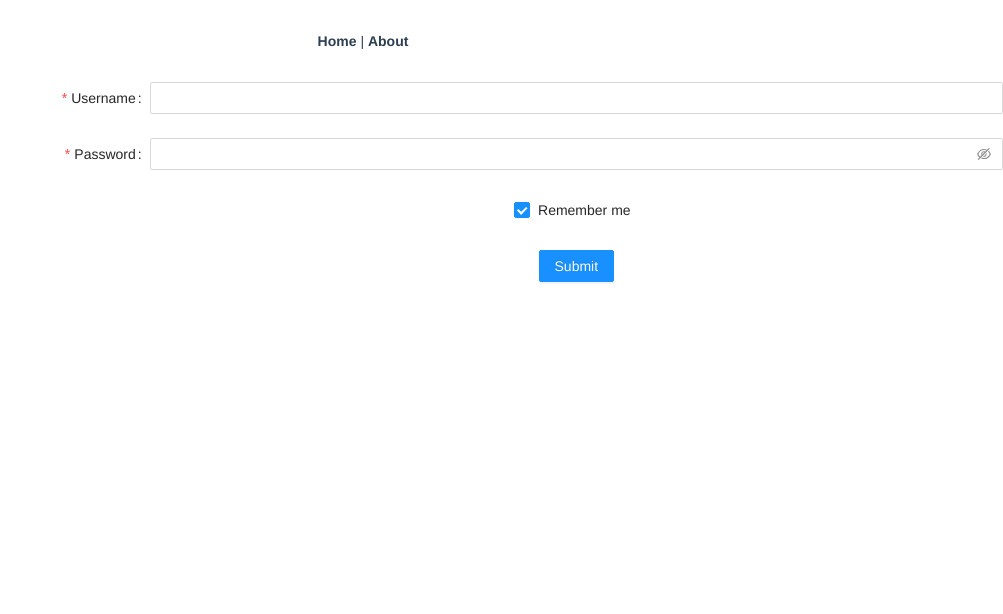
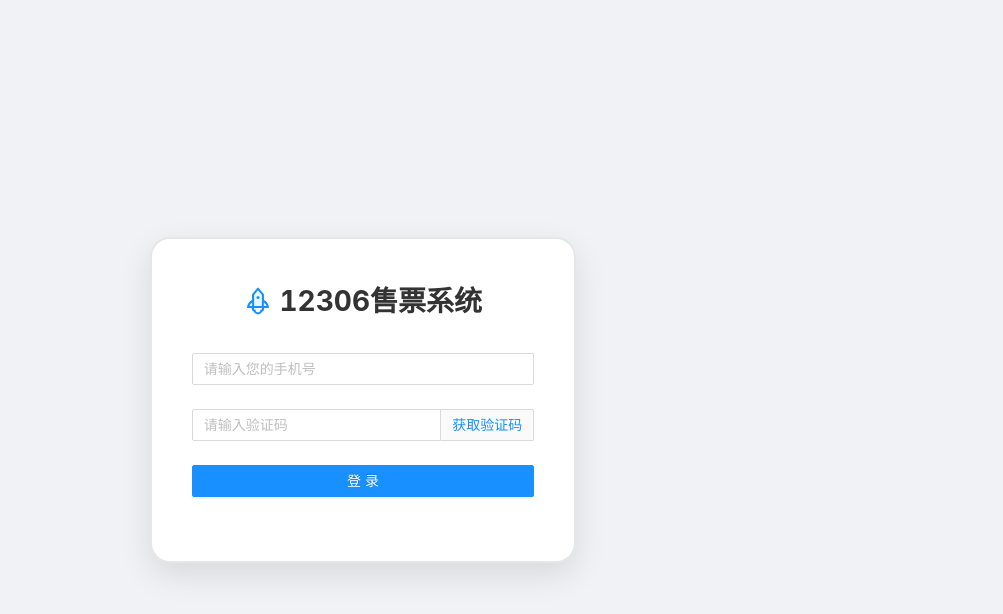
Before and after one commit to ZjlShenshiqing/TrainSystem, a Vue app in the folder web/: page /login in a window 1280 px wide. Shown: the top 614 px of the page, without its empty margins (277-1280 px from the left). Built offline with nearby package versions, Linux system fonts and the light colour scheme.

Commit message:
前端登录页面的重构，加入css样式确保美观

```diff
--- a/web/package.json
+++ b/web/package.json
@@ -10,6 +10,7 @@
   "dependencies": {
     "@ant-design/icons-vue": "^6.1.0",
     "ant-design-vue": "^3.2.15",
+    "axios": "^1.3.2",
     "core-js": "^3.8.3",
     "vue": "^3.2.13",
     "vue-router": "^4.0.3",
--- a/web/src/App.vue
+++ b/web/src/App.vue
@@ -1,30 +1,3 @@
 <template>
-  <nav>
-    <router-link to="/">Home</router-link> |
-    <router-link to="/about">About</router-link>
-  </nav>
   <router-view/>
 </template>
-
-<style>
-#app {
-  font-family: Avenir, Helvetica, Arial, sans-serif;
-  -webkit-font-smoothing: antialiased;
-  -moz-osx-font-smoothing: grayscale;
-  text-align: center;
-  color: #2c3e50;
-}
-
-nav {
-  padding: 30px;
-}
-
-nav a {
-  font-weight: bold;
-  color: #2c3e50;
-}
-
-nav a.router-link-exact-active {
-  color: #42b983;
-}
-</style>
--- a/web/src/views/train-login.vue
+++ b/web/src/views/train-login.vue
@@ -1,55 +1,160 @@
 <template>
+  <div class="dynamic-background"></div>
+  <a-row class="login" type="flex" justify="center" align="middle">
+    <a-col :xs="22" :sm="18" :md="12" :lg="8" class="login-main">
+      <h1 class="login-title"><rocket-two-tone />&nbsp;12306售票系统</h1>
       <a-form
-      :model="formState"
+          :model="loginForm"
           name="basic"
-      :label-col="{ span: 8 }"
-      :wrapper-col="{ span: 16 }"
           autocomplete="off"
-      @finish="onFinish"
-      @finishFailed="onFinishFailed"
       >
         <a-form-item
-        label="Username"
-        name="username"
-        :rules="[{ required: true, message: 'Please input your username!' }]"
+            label=""
+            name="mobile"
+            :rules="[{ required: true, message: '请输入手机号!' }]"
         >
-      <a-input v-model:value="formState.username" />
+          <a-input v-model:value="loginForm.mobile" placeholder="请输入您的手机号"/>
         </a-form-item>
 
         <a-form-item
-        label="Password"
-        name="password"
-        :rules="[{ required: true, message: 'Please input your password!' }]"
+            label=""
+            name="code"
+            :rules="[{ required: true, message: '请输入验证码!' }]"
         >
-      <a-input-password v-model:value="formState.password" />
+          <a-input v-model:value="loginForm.code" placeholder="请输入验证码">
+            <template #addonAfter>
+              <a @click="sendCode" class="get-code-button">获取验证码</a>
+            </template>
+          </a-input>
         </a-form-item>
 
-    <a-form-item name="remember" :wrapper-col="{ offset: 8, span: 16 }">
-      <a-checkbox v-model:checked="formState.remember">Remember me</a-checkbox>
+        <a-form-item>
+          <a-button type="primary" block class="login-button" @click="login">登录</a-button>
         </a-form-item>
 
-    <a-form-item :wrapper-col="{ offset: 8, span: 16 }">
-      <a-button type="primary" html-type="submit">Submit</a-button>
-    </a-form-item>
       </a-form>
+    </a-col>
+  </a-row>
 </template>
-<script setup>
-import { reactive } from 'vue';  // 引入 Vue 的 reactive 方法，用于创建响应式数据
 
-// 定义表单状态对象，使用 reactive 使其成为响应式
-const formState = reactive({
-  username: '',  // 用户名，初始为空字符串
-  password: '',  // 密码，初始为空字符串
-  remember: true,  // 记住我选项，初始为 true
+<script>
+import { defineComponent, reactive } from 'vue';
+import axios from 'axios';
+import { notification } from 'ant-design-vue';
+import { useRouter } from 'vue-router'
+import store from "@/store";
+
+export default defineComponent({
+  name: "login-view",
+  setup() {
+    const router = useRouter();
+
+    const loginForm = reactive({
+      mobile: '',
+      code: '',
     });
 
-// 表单提交成功时的处理函数
-const onFinish = values => {
-  console.log('Success:', values);  // 打印提交成功的数据
+    const sendCode = () => {
+      axios.post("/member/member/send-code", {
+        mobile: loginForm.mobile
+      }).then(response => {
+        let data = response.data;
+        if (data.success) {
+          notification.success({ description: '发送验证码成功！' });
+          loginForm.code = "8888";
+        } else {
+          notification.error({ description: data.message });
+        }
+      });
     };
 
-// 表单提交失败时的处理函数
-const onFinishFailed = errorInfo => {
-  console.log('Failed:', errorInfo);  // 打印提交失败的错误信息
+    const login = () => {
+      axios.post("/member/member/login", loginForm).then((response) => {
+        let data = response.data;
+        if (data.success) {
+          notification.success({ description: '登录成功！' });
+          // 登录成功，跳到控台主页
+          router.push("/welcome");
+          store.commit("setMember", data.content);
+        } else {
+          notification.error({ description: data.message });
+        }
+      })
     };
+
+    return {
+      loginForm,
+      sendCode,
+      login
+    };
+  },
+});
 </script>
+
+<style>
+.login-main h1 {
+  font-size: 28px;
+  font-weight: bold;
+  text-align: center;
+  color: #333;
+  margin-bottom: 30px;
+}
+
+.login-main {
+  padding: 40px;
+  border: 2px solid #e6e6e6;
+  border-radius: 20px;
+  background-color: #ffffff;
+  box-shadow: 0 12px 32px rgba(0, 0, 0, 0.1);
+  z-index: 1;
+  position: relative;
+  overflow: hidden;
+}
+
+.login-button {
+  transition: background-color 0.3s, transform 0.3s;
+}
+
+.login-button:hover {
+  background-color: #40a9ff;
+  transform: translateY(-2px);
+}
+
+.get-code-button {
+  transition: color 0.3s;
+}
+
+.get-code-button:hover {
+  color: #40a9ff;
+}
+
+.login {
+  min-height: 100vh;
+  display: flex;
+  align-items: center;
+  justify-content: center;
+  background-color: #f0f2f5;
+  padding: 0;
+  margin: 0;
+  position: relative;
+  overflow: hidden;
+}
+
+@keyframes moveBackground {
+  0% { transform: translate(0, 0); }
+  50% { transform: translate(-50px, -50px); }
+  100% { transform: translate(0, 0); }
+}
+
+.dynamic-background {
+  position: absolute;
+  top: 0;
+  left: 0;
+  width: 100%;
+  height: 100%;
+  background-image: radial-gradient(circle, #e0f7fa, #b2ebf2, #80deea, #4dd0e1, #26c6da);
+  animation: moveBackground 20s infinite alternate;
+  z-index: -1;
+  filter: blur(100px);
+}
+</style>
```
Also changed, not shown: 1 other file (tests, documents, lock files or other folders). Lines whose indentation alone changed are shown as unchanged.
